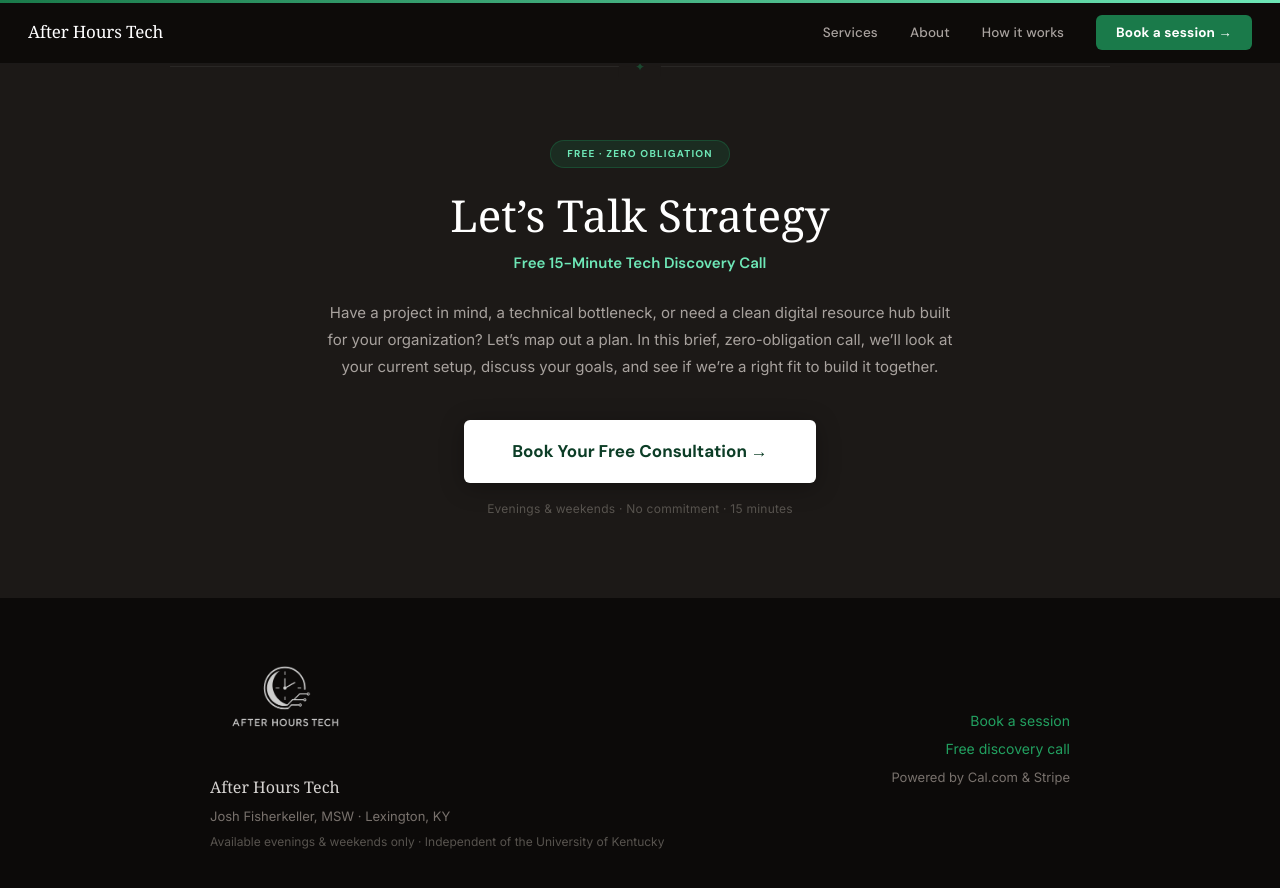
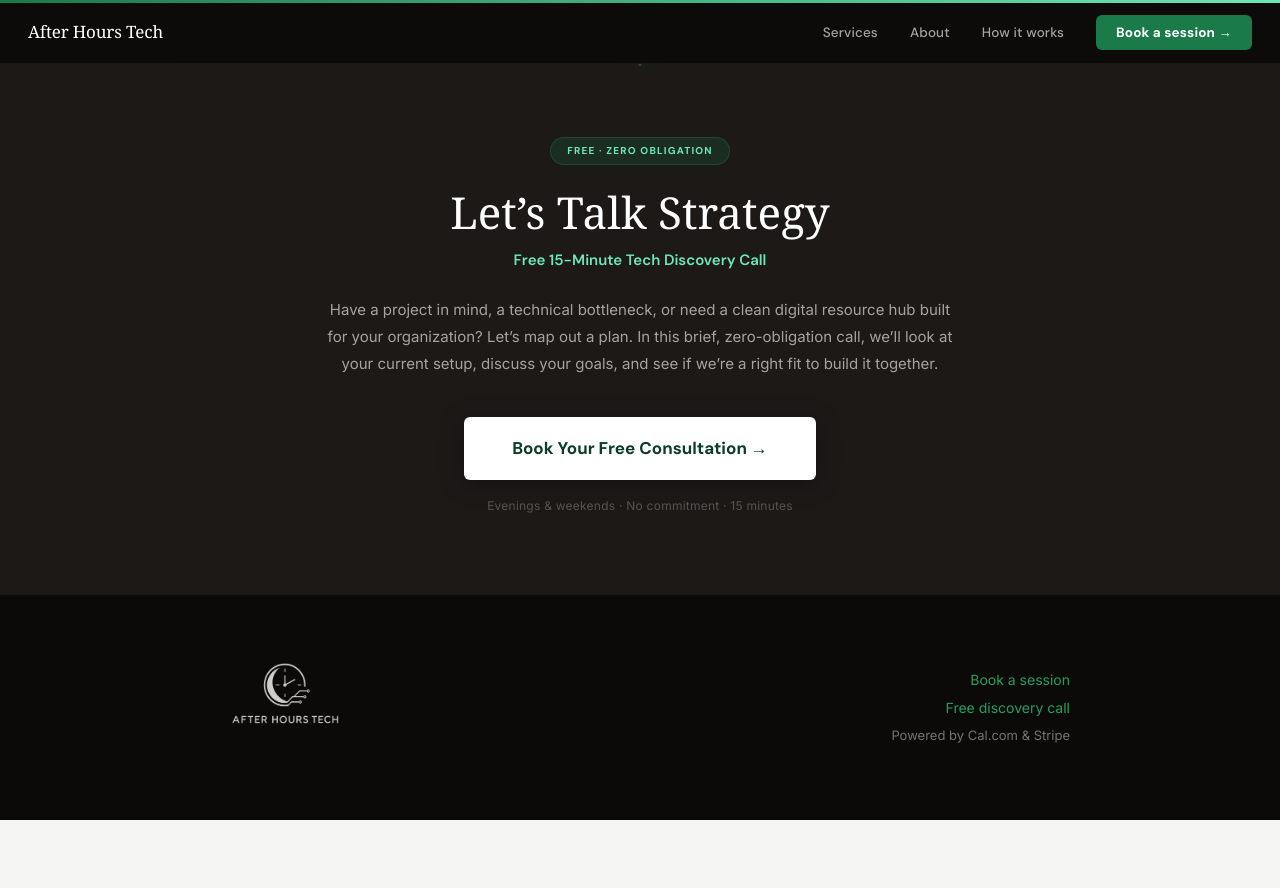
Before and after one commit to joshuafisherkeller/skillsforchildren, a Jekyll site: the page built from tech.html, in a window 1280 px wide and 900 px high, scrolled down 3467 px. Shown: the top 888 px of the window. Built offline with Jekyll 4.4.1, drawn with Linux system fonts in a browser that asks for light colours; after the commit the page ends 4287 px from its top, so only the background shows below that; some of the changed text lies outside the part shown.

Commit message:
feat(aht): remove hero logo, clean footer, fix CORS pricing
- Remove logo from hero right column
- Footer: remove brand text/bio, keep logo + links only
- CORS card: replace $0 scoping row with free consultation link

Co-Authored-By: Claude Sonnet 4.6 <noreply@anthropic.com>

```diff
--- a/_layouts/after-hours-tech.html
+++ b/_layouts/after-hours-tech.html
@@ -438,9 +438,6 @@
             <a href="#services" class="btn-ghost-light">See all services</a>
           </div>
         </div>
-        <div class="aht-hero-logo" aria-hidden="true">
-          <img src="{{ '/assets/img/aht-logo-white.png' | relative_url }}" alt="">
-        </div>
       </div>
     </div>
   </section>
@@ -502,7 +499,7 @@
             <li><span class="tier-label">Tier 4</span> Full on-site install &mdash; Central KY area</li>
           </ul>
           <div class="aht-service-pricing">
-            <div class="aht-price-row"><span class="aht-price-label">Scoping call <span>&middot; Free &middot; Zoom</span></span><span class="aht-price-amt">$0</span></div>
+            <a href="https://cal.com/Fisherkeller" target="_blank" rel="noopener" class="aht-service-consult">Schedule a free consultation &rarr;</a>
             <p class="aht-travel-note">*Willing to travel to other states for on-site installs</p>
           </div>
         </div>
@@ -608,13 +605,8 @@
   <!-- ── FOOTER ── -->
   <footer class="aht-footer" id="ahtFooter">
     <div class="aht-footer-inner">
-      <div>
-        <div class="aht-footer-logo">
-          <img src="{{ '/assets/img/aht-logo-white.png' | relative_url }}" alt="After Hours Tech">
-        </div>
-        <span class="aht-footer-brand">After Hours Tech</span>
-        <p>Josh Fisherkeller, MSW &middot; Lexington, KY</p>
-        <p style="margin-top:4px;font-size:12px;color:#57534e;">Available evenings &amp; weekends only &middot; Independent of the University of Kentucky</p>
+      <div class="aht-footer-logo">
+        <img src="{{ '/assets/img/aht-logo-white.png' | relative_url }}" alt="After Hours Tech">
       </div>
       <div class="aht-footer-links">
         <a href="https://cal.com/Fisherkeller" target="_blank" rel="noopener">Book a session</a>
```
